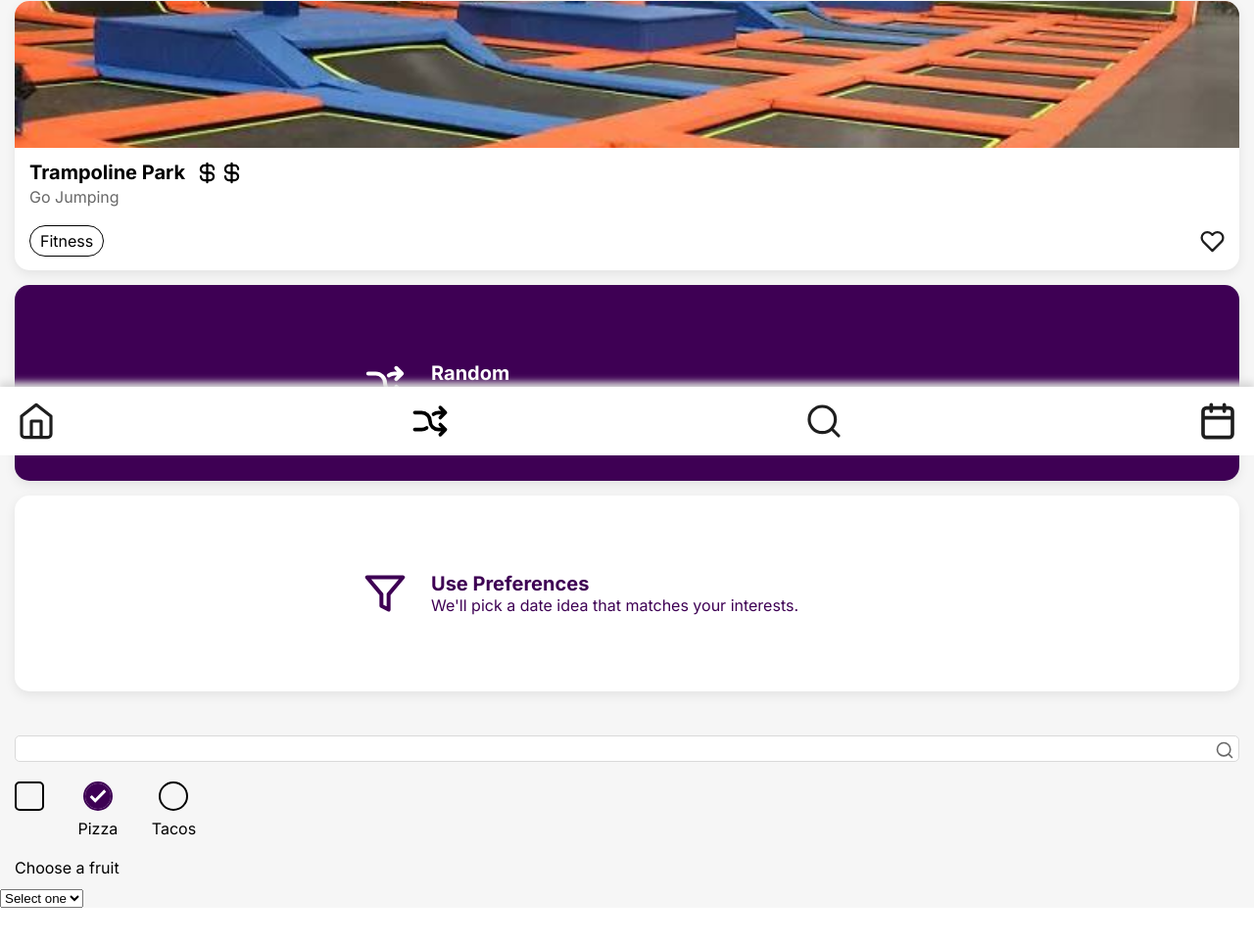
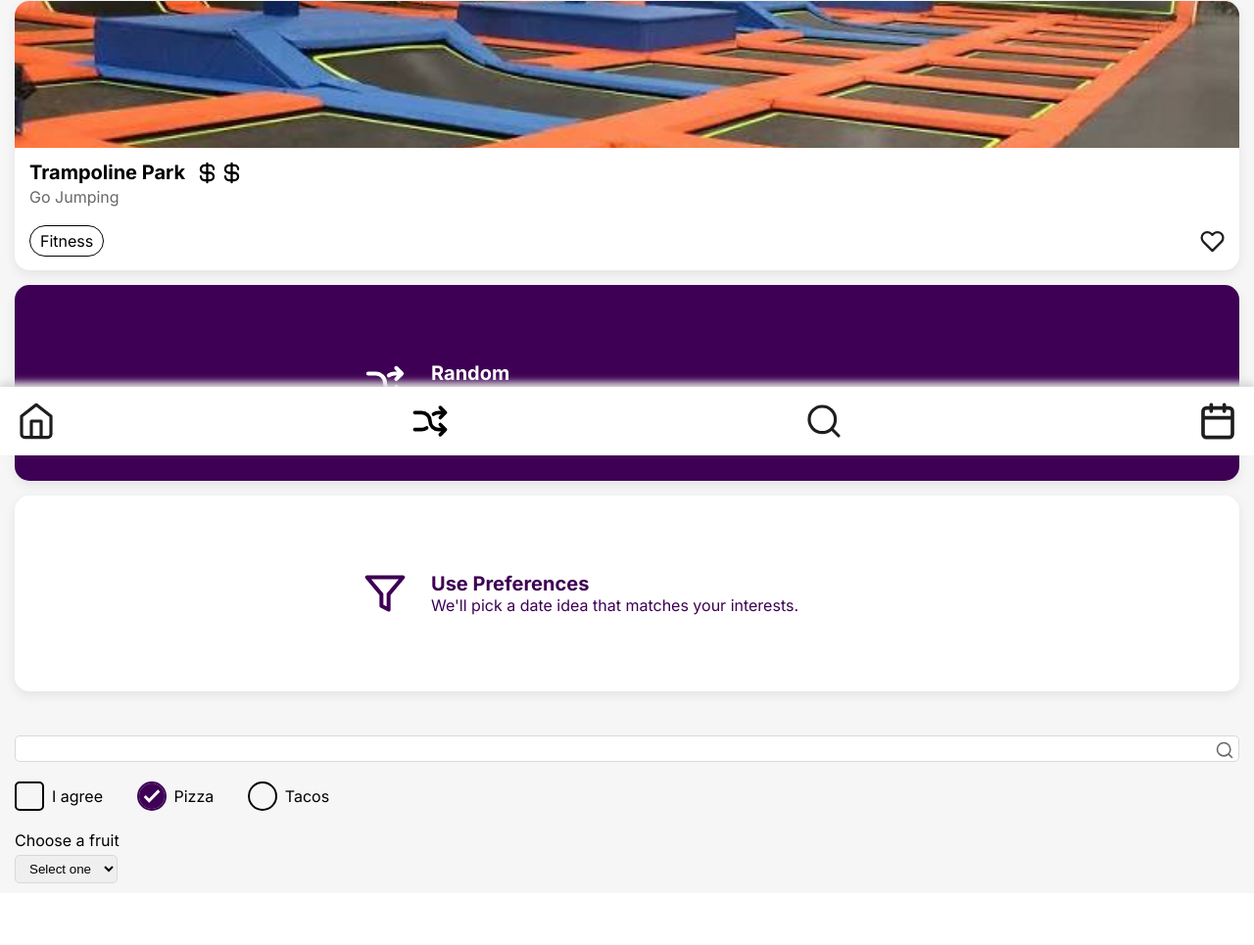
Before and after one commit to ryguy8803/WDD-X99, a plain HTML site: page examples.html in a window 1280 px wide. Shown: the part 335-1300 px from the top of the page at 98% size. Drawn offline with Linux system fonts and the light colour scheme.

Commit message:
Adding select drop down

```diff
--- a/examples.html
+++ b/examples.html
@@ -96,6 +96,7 @@
          <Label class="checkbox">
             <input type="checkbox" name="checkbox">
             <span class="box"></span>
+                I agree
          </Label>
 
         <!-- Radio Button -->
@@ -104,20 +105,22 @@
             <span class="dot"></span>
             Pizza
         </label>
-
         <label class="radio">
             <input type="radio" name="food" value="tacos">
             <span class="dot"></span>
             Tacos
         </label>
 
-        <label for="fruit">Choose a fruit</label>
-        <select id="fruit" name="fruit">
+        <!-- Drop Down Select -->
+        <label for="fruit">Choose a fruit
+            <select id="fruit" name="fruit">
             <option value="">Select one</option>
             <option value="apple">Apple</option>
             <option value="banana">Banana</option>
             <option value="orange">Orange</option>
         </select>
+        </label>
+
 
     </main>
     <footer>
--- a/styles/styles.css
+++ b/styles/styles.css
@@ -126,10 +126,8 @@ button {
     }
 }
 
-/* Checkbox */
 
-
-/* Input & Label */
+/* Label */
 label {
     display: flex;
     flex-direction: column;
@@ -146,6 +144,9 @@ label {
         pointer-events: none;
         margin: var(--small-spacing);
     }
+}
+
+/* Text Field */
 input[type="text"] {
     padding: var(--small-spacing) var(--small-medium-spacing);
     border: 1.5px solid var(--gray-30);
@@ -159,12 +160,27 @@ label {
         color: var(--gray-30);
     }
     }
+
+
+/* Drop Down Select */
+select {
+    padding: var(--small-spacing) var(--small-medium-spacing);
+    border: 1.5px solid var(--gray-30);
+    border-radius: var(--small-spacing);
+     &:focus, &:focus-visible {
+        outline: 2px solid var(--purple);
+        outline-offset: 1px;
+    }
+    &::placeholder {
+        color: var(--gray-30);
+    }
 }
 
 /* Checkbox */
 .checkbox {
     display: inline-flex;
     align-items: center;
+    flex-direction: row;
     gap: 0.5rem;
     cursor: pointer;
     position: relative;
@@ -209,6 +225,7 @@ label {
 .radio {
     display: inline-flex;
     align-items: center;
+    flex-direction: row;
     gap: 0.5rem;
     cursor: pointer;
     position: relative;
@@ -248,6 +265,14 @@ label {
     input:checked + .dot {
         border-color: var(--purple);
     }
+}
+
+/* Tag */
+.tag {
+    border: 1.5px solid var(--gray-70);
+    border-radius: var(--large-spacing);
+    padding: var(--small-spacing) var(--small-medium-spacing);
+    font-size: var(--p);
 }
 
 /* Card */
@@ -323,14 +348,6 @@ label {
     }
 }
 
-/* Tag */
-.tag {
-    border: 1.5px solid var(--gray-70);
-    border-radius: var(--large-spacing);
-    padding: var(--small-spacing) var(--small-medium-spacing);
-    font-size: var(--p);
-}
-
 /* Special Color Classes */
 .purple {
     color: var(--gray-10);
```
Lines whose indentation alone changed are shown as unchanged.
